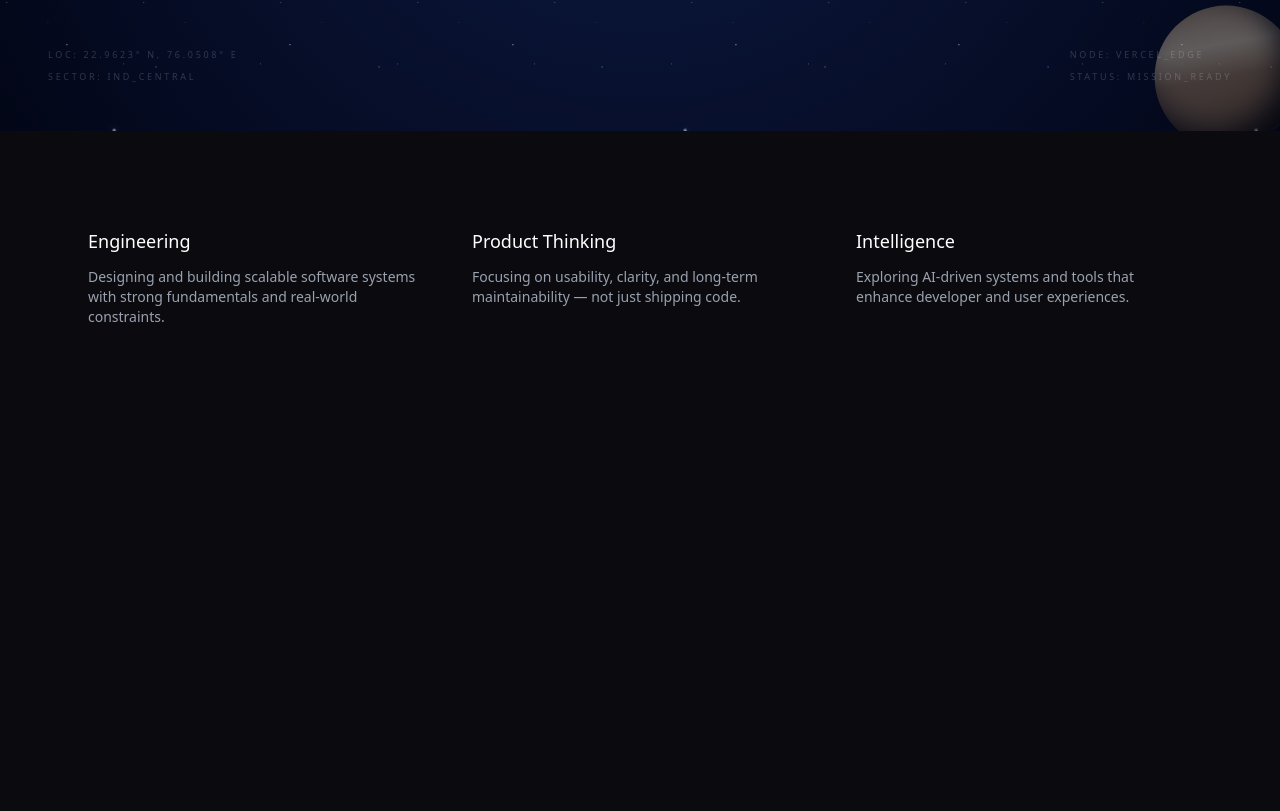
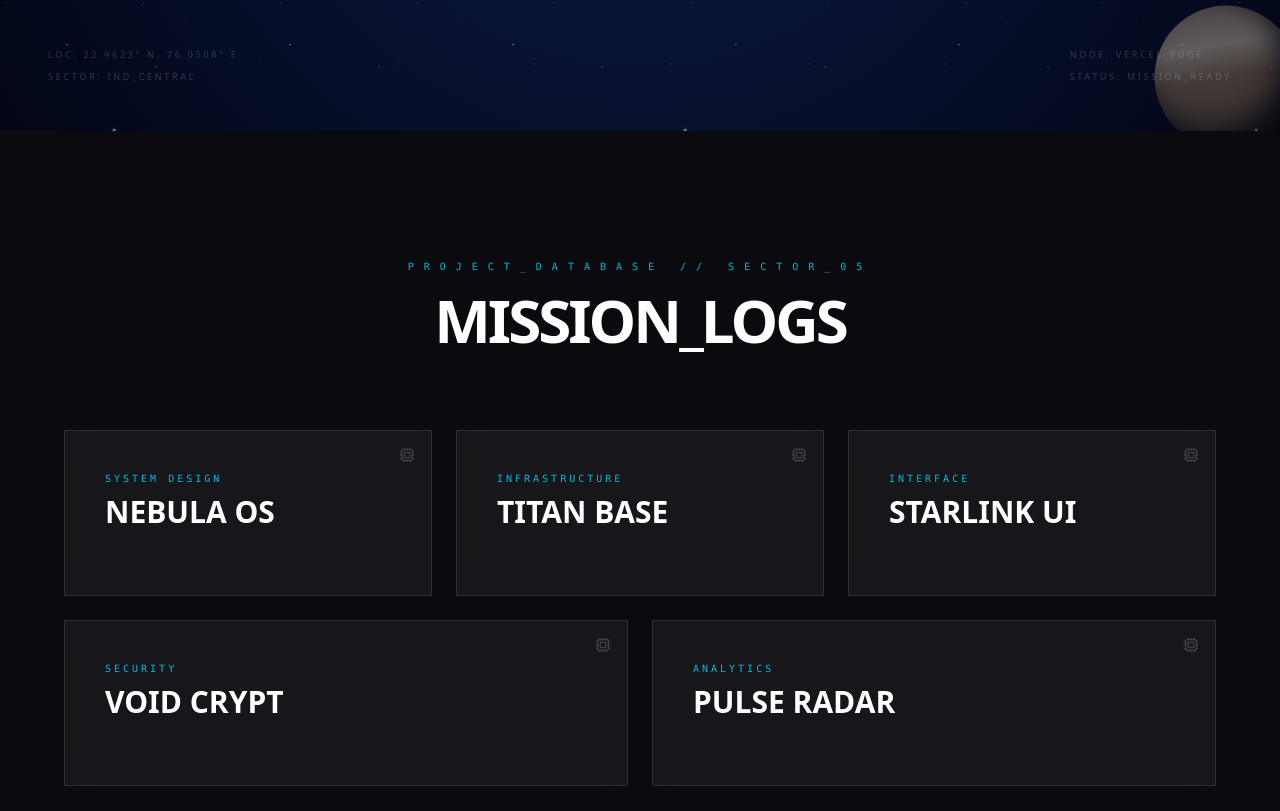
Before and after one commit to sunath2711/portfolioProject, a Next.js app: page / in a window 1280 px wide. Shown: the part 669-1480 px from the top of the page. Before the commit the page ends 1092 px from the top, so only its background shows below. Built offline with nearby package versions, Linux system fonts and the light colour scheme.

Commit message:
Added layout and design for Projects page

```diff
--- a/app/page.tsx
+++ b/app/page.tsx
@@ -1,10 +1,12 @@
 import Hero from "@/components/Hero";
+import Projects from "@/components/Projects";
+import Navbar from "@/components/Navbar";
 
 export default function Home() {
   return (
     <>
       <Hero />
-
+      <Projects />
       <section className="mx-auto max-w-6xl px-6 py-24">
         <div className="grid gap-12 md:grid-cols-3">
           <div>
--- /dev/null
+++ b/components/Projects.tsx
@@ -0,0 +1,211 @@
+"use client";
+
+import { motion, AnimatePresence } from "framer-motion";
+import { useState } from "react";
+import { Globe, Github, ExternalLink, Cpu, Layers, ShieldCheck } from "lucide-react";
+
+// Detailed Project Data
+const projects = [
+  {
+    id: 1,
+    title: "Nebula OS",
+    tag: "System Design",
+    desc: "A decentralized kernel designed for space-time compute distribution. It handles massive parallel tasks across distributed satellite nodes with zero latency.",
+    tech: ["Rust", "Wasm", "Zig", "gRPC"],
+    features: ["Pre-emptive Multitasking", "Quantum-Safe Encryption", "Zero-Copy Networking"],
+    links: { github: "#", live: "#" }
+  },
+  {
+    id: 2,
+    title: "Titan Base",
+    tag: "Infrastructure",
+    desc: "Automated terraforming pipelines for icy moons. This system manages thermal regulators and oxygen scrubbers via a resilient edge-computing mesh.",
+    tech: ["Go", "Terraform", "K8s", "Prometheus"],
+    features: ["Auto-healing Nodes", "Atmospheric Modeling", "Resource Allocation AI"],
+    links: { github: "#", live: "#" }
+  },
+  {
+    id: 3,
+    title: "StarLink UI",
+    tag: "Interface",
+    desc: "Next-gen cockpit HUD for long-range explorers. Built with high-fidelity WebGL components to track orbital trajectories in real-time.",
+    tech: ["React", "Three.js", "Framer", "GLSL"],
+    features: ["Dynamic Trajectory HUD", "Gesture Recognition", "Low-Light Optimization"],
+    links: { github: "#", live: "#" }
+  },
+  {
+    id: 4,
+    title: "Void Crypt",
+    tag: "Security",
+    desc: "End-to-end quantum encryption for deep space communications, ensuring data integrity across light-year distances.",
+    tech: ["Python", "Solidity", "C++", "OpenSSL"],
+    features: ["Lattice-based Crypto", "Relativistic Sync", "Multi-Sig Verification"],
+    links: { github: "#", live: "#" }
+  },
+  {
+    id: 5,
+    title: "Pulse Radar",
+    tag: "Analytics",
+    desc: "Real-time asteroid tracking system using machine learning clusters to predict collision probabilities with 99.9% accuracy.",
+    tech: ["PyTorch", "FastAPI", "React", "D3.js"],
+    features: ["TensorFlow Integration", "Real-time Visualization", "Predictive Alerts"],
+    links: { github: "#", live: "#" }
+  },
+];
+
+export default function Projects() {
+  const [selectedId, setSelectedId] = useState<number | null>(null);
+
+  const activeProject = projects.find((p) => p.id === selectedId);
+
+  return (
+    <section id="projects" className="relative min-h-screen py-32 px-6 z-40 scroll-mt-20">
+      {/* 1. SECTION HEADER */}
+      <motion.div initial={{ opacity: 0 }} whileInView={{ opacity: 1 }} className="mb-20 text-center">
+        <h2 className="text-[10px] tracking-[1em] text-cyan-500 uppercase font-mono mb-4">
+          Project_Database // Sector_05
+        </h2>
+        <h3 className="text-5xl font-bold text-white tracking-tighter md:text-6xl">
+          MISSION_LOGS
+        </h3>
+      </motion.div>
+
+      {/* 2. THE TACTICAL GRID (3 Top, 2 Bottom) */}
+      <div className="mx-auto max-w-6xl grid grid-cols-1 md:grid-cols-6 gap-6">
+        {projects.map((project, index) => (
+          <motion.div
+            key={project.id}
+            layoutId={`card-${project.id}`}
+            onClick={() => setSelectedId(project.id)}
+            className={`
+              relative cursor-pointer group border border-white/10 bg-white/5 backdrop-blur-md p-10
+              ${index < 3 ? "md:col-span-2" : "md:col-span-3"}
+              hover:border-cyan-400/50 transition-all duration-500
+            `}
+          >
+            {/* Visual HUD Decoration */}
+            <div className="absolute top-0 right-0 p-4 opacity-20 group-hover:opacity-100 group-hover:text-cyan-400 transition-all">
+              <Cpu size={16} />
+            </div>
+
+            <p className="text-[10px] font-mono text-cyan-500 mb-2 uppercase tracking-[0.3em]">
+              {project.tag}
+            </p>
+            <h4 className="text-3xl font-bold text-white uppercase group-hover:tracking-widest transition-all">
+              {project.title}
+            </h4>
+
+            <div className="mt-6 h-[1px] w-0 bg-cyan-400 group-hover:w-full transition-all duration-700" />
+          </motion.div>
+        ))}
+      </div>
+
+      {/* 3. EXPANDED HUD PANE (The Deep Dive) */}
+      <AnimatePresence>
+        {selectedId && activeProject && (
+          <div className="fixed inset-0 z-[100] flex items-center justify-center p-4 md:p-10">
+            {/* Backdrop Blur/Overlay */}
+            <motion.div
+              initial={{ opacity: 0 }}
+              animate={{ opacity: 1 }}
+              exit={{ opacity: 0 }}
+              onClick={() => setSelectedId(null)}
+              className="absolute inset-0 bg-black/80 backdrop-blur-2xl"
+            />
+
+            {/* The Detailed Pane */}
+            <motion.div
+              layoutId={`card-${selectedId}`}
+              className="relative w-full max-w-5xl bg-[#020617] border border-cyan-500/30 shadow-[0_0_50px_rgba(6,182,212,0.1)] overflow-hidden"
+            >
+              {/* Header Scanner Effect */}
+              <div className="absolute top-0 left-0 w-full h-[2px] bg-gradient-to-r from-transparent via-cyan-400 to-transparent animate-scan" />
+
+              <div className="p-8 md:p-16 grid grid-cols-1 lg:grid-cols-2 gap-12">
+
+                {/* COLUMN 1: INTEL & LINKS */}
+                <div>
+                  <button
+                    onClick={() => setSelectedId(null)}
+                    className="mb-8 text-[10px] text-cyan-500 hover:text-white flex items-center gap-2 uppercase tracking-widest"
+                  >
+                    ← Back_to_Orbit
+                  </button>
+
+                  <h2 className="text-5xl md:text-7xl font-bold text-white uppercase tracking-tighter mb-4">
+                    {activeProject.title}
+                  </h2>
+                  <p className="text-blue-100/70 text-lg leading-relaxed mb-8">
+                    {activeProject.desc}
+                  </p>
+
+                  <div className="space-y-6">
+                    <div>
+                      <h5 className="text-[10px] text-cyan-500 uppercase tracking-widest mb-3">Tech_Stack</h5>
+                      <div className="flex flex-wrap gap-2">
+                        {activeProject.tech.map(t => (
+                          <span key={t} className="px-3 py-1 bg-white/5 border border-white/10 text-[10px] text-white uppercase font-mono">
+                            {t}
+                          </span>
+                        ))}
+                      </div>
+                    </div>
+
+                    <div className="flex gap-4 pt-6">
+                      <a href={activeProject.links.github} className="flex items-center gap-2 bg-white text-black px-6 py-3 text-xs font-bold uppercase tracking-widest hover:bg-cyan-400 transition-colors">
+                        <Github size={14} /> Repository
+                      </a>
+                      <a href={activeProject.links.live} className="flex items-center gap-2 border border-white/20 text-white px-6 py-3 text-xs font-bold uppercase tracking-widest hover:bg-white/10 transition-colors">
+                        <ExternalLink size={14} /> Launch_App
+                      </a>
+                    </div>
+                  </div>
+                </div>
+
+                {/* COLUMN 2: KEY_FEATURES (HUD Style) */}
+                <div className="bg-white/5 p-8 border-l border-cyan-500/20">
+                  <h5 className="text-[10px] text-cyan-500 uppercase tracking-widest mb-8 flex items-center gap-2">
+                    <Layers size={12} /> Mission_Specifications
+                  </h5>
+
+                  <div className="space-y-8">
+                    {activeProject.features.map((feature, i) => (
+                      <div key={i} className="flex items-start gap-4">
+                        <div className="mt-1">
+                          <ShieldCheck size={18} className="text-cyan-400" />
+                        </div>
+                        <div>
+                          <p className="text-white font-bold uppercase text-xs tracking-wider mb-1">{feature}</p>
+                          <p className="text-[10px] text-blue-100/40 uppercase">Verified_Status: Active</p>
+                        </div>
+                      </div>
+                    ))}
+                  </div>
+
+                  {/* Decorative Coordinate Grid */}
+                  <div className="mt-12 opacity-10 pointer-events-none">
+                    <div className="h-24 w-full border border-cyan-500 grid grid-cols-8 grid-rows-4">
+                       {[...Array(32)].map((_, i) => <div key={i} className="border-[0.5px] border-cyan-500/20" />)}
+                    </div>
+                  </div>
+                </div>
+
+              </div>
+            </motion.div>
+          </div>
+        )}
+      </AnimatePresence>
+
+      <style jsx>{`
+        @keyframes scan {
+          0% { transform: translateY(0); opacity: 0; }
+          50% { opacity: 1; }
+          100% { transform: translateY(800px); opacity: 0; }
+        }
+        .animate-scan {
+          animation: scan 4s linear infinite;
+        }
+      `}</style>
+    </section>
+  );
+}
--- a/package.json
+++ b/package.json
@@ -10,6 +10,7 @@
   },
   "dependencies": {
     "framer-motion": "^12.23.26",
+    "lucide-react": "^0.562.0",
     "next": "16.1.1",
     "react": "19.2.3",
     "react-dom": "19.2.3"
```
Also changed, not shown: 1 other file (tests, documents, lock files or other folders).
